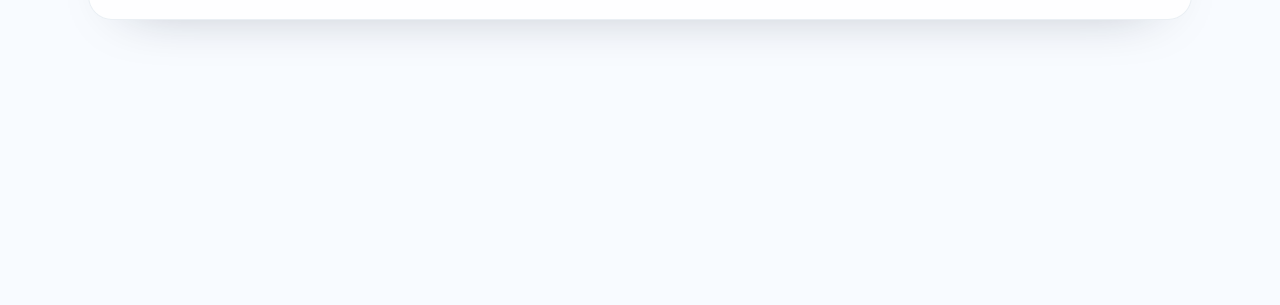
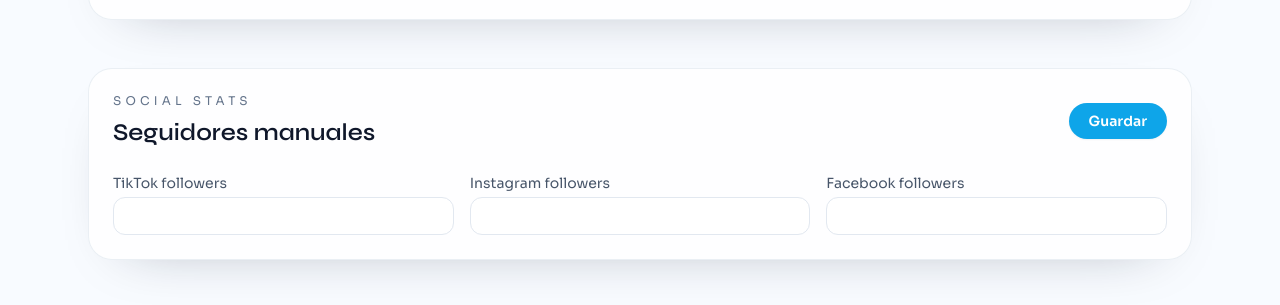
Before and after one commit to Naolito/naolitoweb, a React (Vite) app: page /admin in a window 1280 px wide. Shown: the part 739-1044 px from the top of the page. Before the commit the page ends 807 px from the top, so only its background shows below. Built offline with nearby package versions, Linux system fonts and the light colour scheme; no server answers.

Commit message:
Add manual social follower fields

```diff
--- a/src/components/layout/Header.tsx
+++ b/src/components/layout/Header.tsx
@@ -1,6 +1,63 @@
 import { useState, useEffect } from 'react'
 import { Link } from 'react-router-dom'
 import Navigation from './Navigation'
+
+const LOGO_TEXT = 'NAOLITO'
+
+const AnimatedLogo = () => {
+  const [isHovered, setIsHovered] = useState(false)
+
+  return (
+    <div
+      className="flex items-center"
+      onMouseEnter={() => setIsHovered(true)}
+      onMouseLeave={() => setIsHovered(false)}
+    >
+      {LOGO_TEXT.split('').map((letter, index) => (
+        <span
+          key={index}
+          className="inline-block text-2xl font-semibold tracking-[0.35em] leading-none text-sky-500 logo-letter"
+          style={{
+            animationDelay: `${index * 60}ms`,
+            textShadow: isHovered
+              ? `-0.5px 0 0 #22d3ee, 0.5px 0 0 #e879f9`
+              : 'none',
+            transition: 'text-shadow 0.3s ease',
+          }}
+        >
+          {letter}
+        </span>
+      ))}
+      <style>{`
+        .logo-letter {
+          animation: dropBounce 0.5s cubic-bezier(0.34, 1.56, 0.64, 1) forwards;
+          opacity: 0;
+        }
+
+        @keyframes dropBounce {
+          0% {
+            opacity: 0;
+            transform: translateY(-30px) scaleY(1.3) scaleX(0.85);
+          }
+          50% {
+            opacity: 1;
+            transform: translateY(4px) scaleY(0.92) scaleX(1.06);
+          }
+          70% {
+            transform: translateY(-2px) scaleY(1.03) scaleX(0.98);
+          }
+          85% {
+            transform: translateY(1px) scaleY(0.99) scaleX(1.01);
+          }
+          100% {
+            opacity: 1;
+            transform: translateY(0) scaleY(1) scaleX(1);
+          }
+        }
+      `}</style>
+    </div>
+  )
+}
 
 const Header = () => {
   const [isScrolled, setIsScrolled] = useState(false)
@@ -30,9 +87,7 @@ const Header = () => {
             className="flex items-center space-x-2 group"
             aria-label="Animation Studio Home"
           >
-            <div className="whitespace-nowrap text-2xl font-semibold text-sky-500 uppercase tracking-[0.35em] leading-none">
-              Naolito
-            </div>
+            <AnimatedLogo />
           </Link>
 
           {/* Navigation */}
--- a/src/components/sections/SocialProof.tsx
+++ b/src/components/sections/SocialProof.tsx
@@ -7,6 +7,14 @@ type SocialStatsResponse = {
   instagram: number | null
   facebook: number | null
   updatedAt: string
+}
+
+type SocialStatsContent = {
+  data?: {
+    tiktok?: number | null
+    instagram?: number | null
+    facebook?: number | null
+  }
 }
 
 const formatFollowers = (value: number | null, loading: boolean) => {
@@ -31,15 +39,28 @@ const SocialProof = () => {
 
     const loadStats = async () => {
       try {
-        const response = await fetch('/api/social-stats')
-        if (!response.ok) {
-          if (isMounted) setLoadingStats(false)
-          return
+        const manualResponse = await fetch('/api/content/social-stats')
+        if (manualResponse.ok) {
+          const manualPayload = (await manualResponse.json()) as SocialStatsContent
+          const manual = manualPayload?.data
+          if (manual && (typeof manual.tiktok === 'number' || typeof manual.instagram === 'number' || typeof manual.facebook === 'number')) {
+            if (!isMounted) return
+            setStats({
+              tiktok: typeof manual.tiktok === 'number' ? manual.tiktok : null,
+              instagram: typeof manual.instagram === 'number' ? manual.instagram : null,
+              facebook: typeof manual.facebook === 'number' ? manual.facebook : null,
+              updatedAt: new Date().toISOString(),
+            })
+            return
+          }
         }
 
-        const data = (await response.json()) as SocialStatsResponse
-        if (!isMounted) return
-        setStats(data)
+        const response = await fetch('/api/social-stats')
+        if (response.ok) {
+          const data = (await response.json()) as SocialStatsResponse
+          if (!isMounted) return
+          setStats(data)
+        }
       } catch (error) {
         if (!isMounted) return
       } finally {
--- a/src/pages/Admin.tsx
+++ b/src/pages/Admin.tsx
@@ -16,6 +16,12 @@ import {
   normalizeClientLogo,
   normalizeMediaItem,
 } from '../lib/contentSections'
+
+type SocialStats = {
+  tiktok: number | null
+  instagram: number | null
+  facebook: number | null
+}
 
 const emptyMediaItem = (): MediaItem => normalizeMediaItem({})
 const emptyLogo = (): ClientLogo => normalizeClientLogo({})
@@ -89,6 +95,11 @@ const Admin = () => {
   const [originals, setOriginals] = useState<MediaItem[]>([])
   const [clientProjects, setClientProjects] = useState<MediaItem[]>([])
   const [clientLogos, setClientLogos] = useState<ClientLogo[]>([])
+  const [socialStats, setSocialStats] = useState<SocialStats>({
+    tiktok: null,
+    instagram: null,
+    facebook: null,
+  })
   const [loading, setLoading] = useState(true)
   const [status, setStatus] = useState<Record<string, string>>({})
   const [uploading, setUploading] = useState<Record<string, boolean>>({})
@@ -101,10 +112,11 @@ const Admin = () => {
   useEffect(() => {
     let isMounted = true
     const load = async () => {
-      const [originalData, clientProjectData, clientLogoData] = await Promise.all([
+      const [originalData, clientProjectData, clientLogoData, socialData] = await Promise.all([
         fetchContent<MediaItem[]>('originals'),
         fetchContent<MediaItem[]>('client-projects'),
         fetchContent<ClientLogo[]>('client-logos'),
+        fetchContent<SocialStats>('social-stats'),
       ])
 
       if (!isMounted) return
@@ -118,6 +130,11 @@ const Admin = () => {
       setClientLogos(
         Array.isArray(clientLogoData) ? clientLogoData.map((item) => normalizeClientLogo(item)) : [],
       )
+      setSocialStats({
+        tiktok: typeof socialData?.tiktok === 'number' ? socialData.tiktok : null,
+        instagram: typeof socialData?.instagram === 'number' ? socialData.instagram : null,
+        facebook: typeof socialData?.facebook === 'number' ? socialData.facebook : null,
+      })
       setLoading(false)
     }
 
@@ -153,6 +170,14 @@ const Admin = () => {
       next[index] = { ...next[index], [field]: value }
       return next
     })
+  }
+
+  const handleSocialChange = (field: keyof SocialStats, value: string) => {
+    const numeric = value.trim() === '' ? null : Number(value)
+    setSocialStats((prev) => ({
+      ...prev,
+      [field]: Number.isFinite(numeric) ? numeric : null,
+    }))
   }
 
   const moveItem = <T,>(setter: Dispatch<SetStateAction<T[]>>, index: number, direction: 'up' | 'down') => {
@@ -758,6 +783,52 @@ const Admin = () => {
             ))}
           </div>
         </section>
+
+        <section className="rounded-3xl border border-slate-200/70 bg-white/80 p-6 shadow-[0_20px_60px_-40px_rgba(15,23,42,0.4)]">
+          <div className="flex flex-wrap items-center justify-between gap-4">
+            <div>
+              <div className="text-xs uppercase tracking-[0.35em] text-slate-500">Social Stats</div>
+              <h2 className="mt-2 text-2xl font-semibold text-slate-900">Seguidores manuales</h2>
+            </div>
+            <button
+              onClick={() => handleSave('social-stats', socialStats)}
+              className="rounded-full bg-sky-500 px-5 py-2 text-sm font-semibold text-white shadow-sm hover:bg-sky-600"
+            >
+              Guardar
+            </button>
+          </div>
+          {status['social-stats'] && <div className="mt-2 text-sm text-slate-500">{status['social-stats']}</div>}
+
+          <div className="mt-6 grid gap-4 md:grid-cols-3">
+            <label className="text-sm text-slate-600">
+              TikTok followers
+              <input
+                type="number"
+                value={socialStats.tiktok ?? ''}
+                onChange={(event) => handleSocialChange('tiktok', event.target.value)}
+                className="mt-1 w-full rounded-xl border border-slate-200 px-3 py-2 text-slate-800"
+              />
+            </label>
+            <label className="text-sm text-slate-600">
+              Instagram followers
+              <input
+                type="number"
+                value={socialStats.instagram ?? ''}
+                onChange={(event) => handleSocialChange('instagram', event.target.value)}
+                className="mt-1 w-full rounded-xl border border-slate-200 px-3 py-2 text-slate-800"
+              />
+            </label>
+            <label className="text-sm text-slate-600">
+              Facebook followers
+              <input
+                type="number"
+                value={socialStats.facebook ?? ''}
+                onChange={(event) => handleSocialChange('facebook', event.target.value)}
+                className="mt-1 w-full rounded-xl border border-slate-200 px-3 py-2 text-slate-800"
+              />
+            </label>
+          </div>
+        </section>
       </div>
     </div>
   )
```
